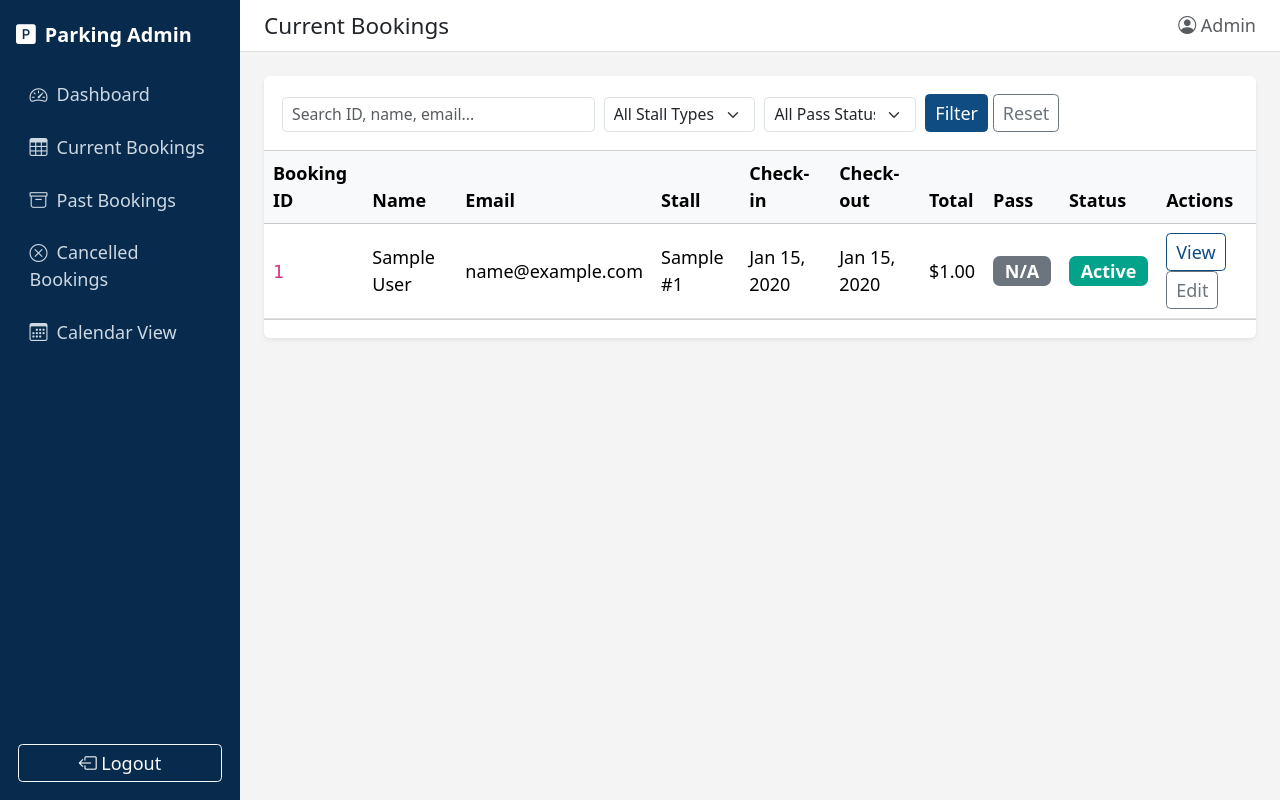
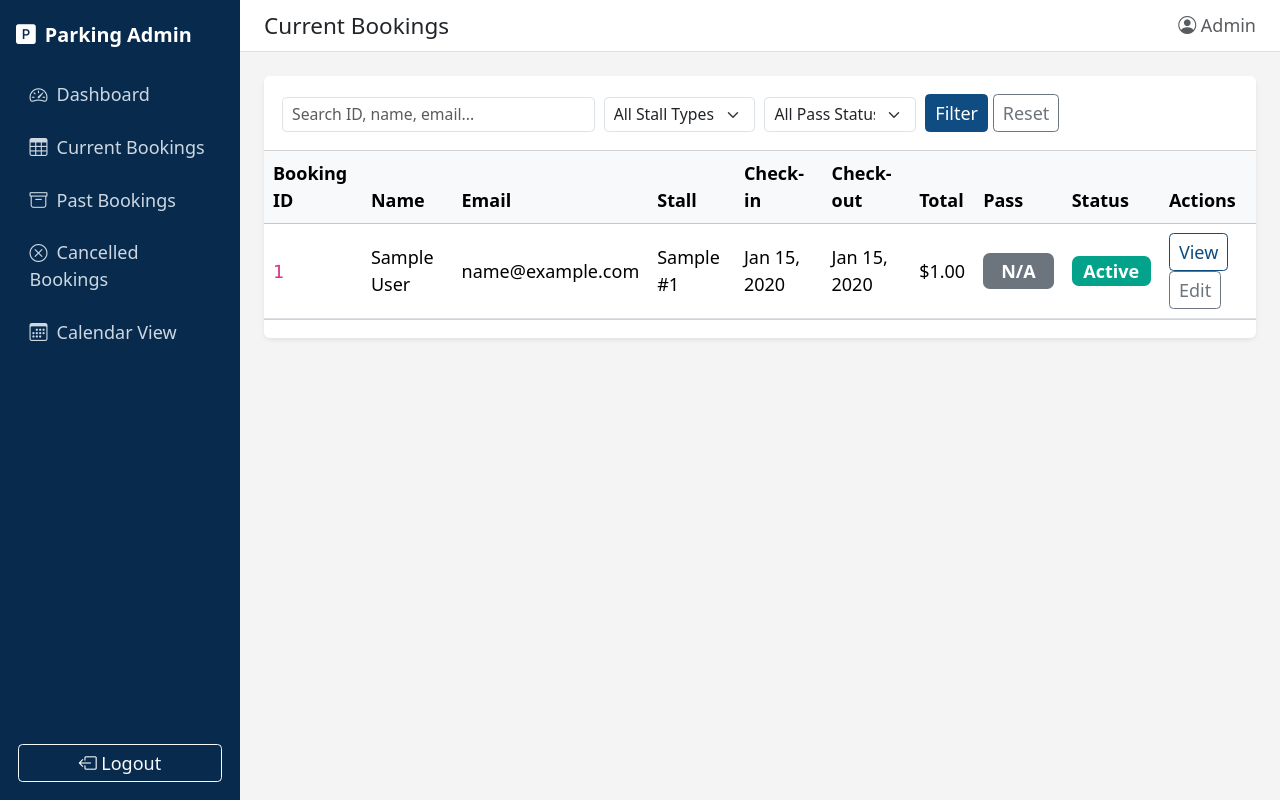
Before and after one commit to magashish/prp, a Laravel app: template resources/views/admin/bookings/index.blade.php in a window 1280 px wide. Run offline with Laravel 12, Linux system fonts and the light colour scheme; the template is opened without the code that fills it: most values are stand-ins (such as "Sample title", 1, 10 or a date in 2020).

Commit message:
Increase Pass Status badge size in Current Bookings table
https://claude.ai/code/session_01JRgvvL3B4U753NvL93mxY8

```diff
--- a/resources/views/admin/bookings/index.blade.php
+++ b/resources/views/admin/bookings/index.blade.php
@@ -50,9 +50,9 @@
                     <td>{{ $b->check_out_date->format('M d, Y') }}</td>
                     <td>${{ number_format($b->total_amount, 2) }}</td>
                     <td>
-                        @if($b->pass_status === 'required') <span class="badge bg-danger">Required</span>
-                        @elseif($b->pass_status === 'sent') <span class="badge bg-success">Sent</span>
-                        @else <span class="badge bg-secondary">N/A</span>
+                        @if($b->pass_status === 'required') <span class="badge bg-danger fs-6 px-3 py-2">Required</span>
+                        @elseif($b->pass_status === 'sent') <span class="badge bg-success fs-6 px-3 py-2">Sent</span>
+                        @else <span class="badge bg-secondary fs-6 px-3 py-2">N/A</span>
                         @endif
                     </td>
                     <td>
```
